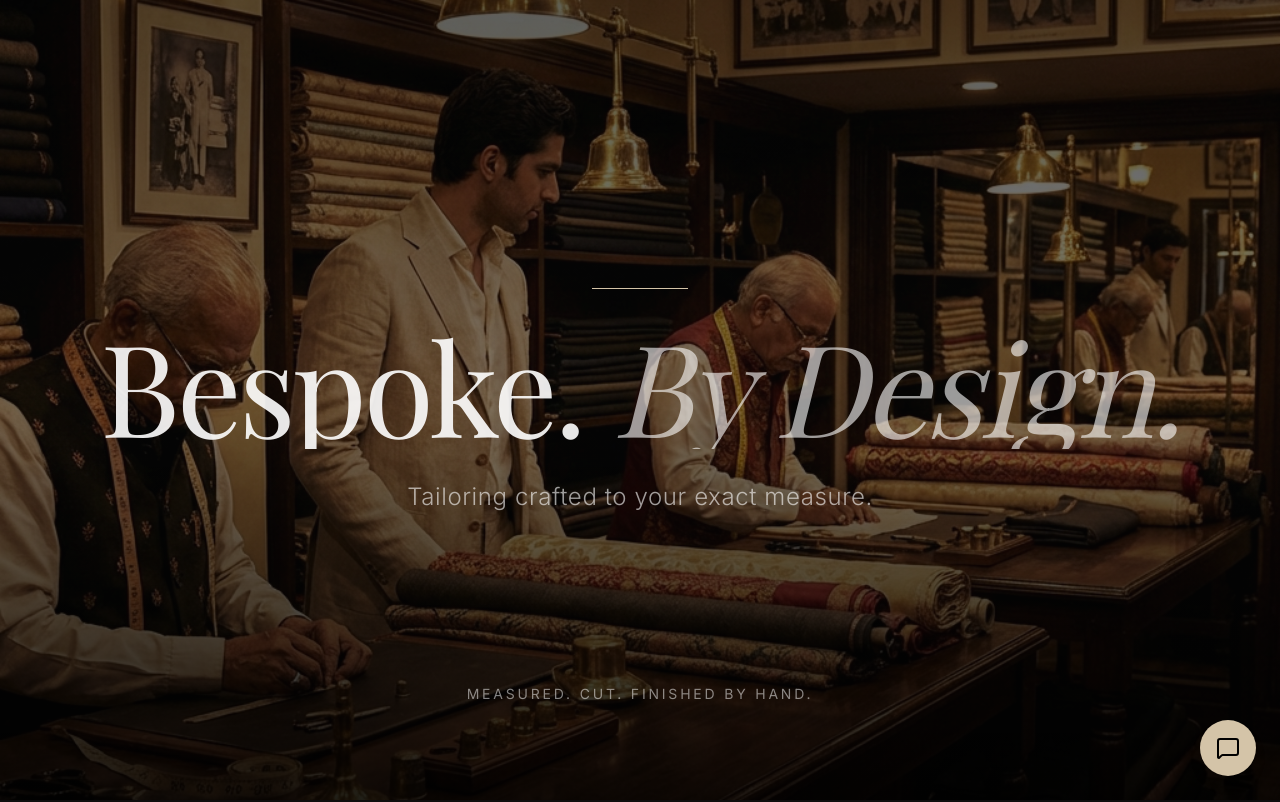
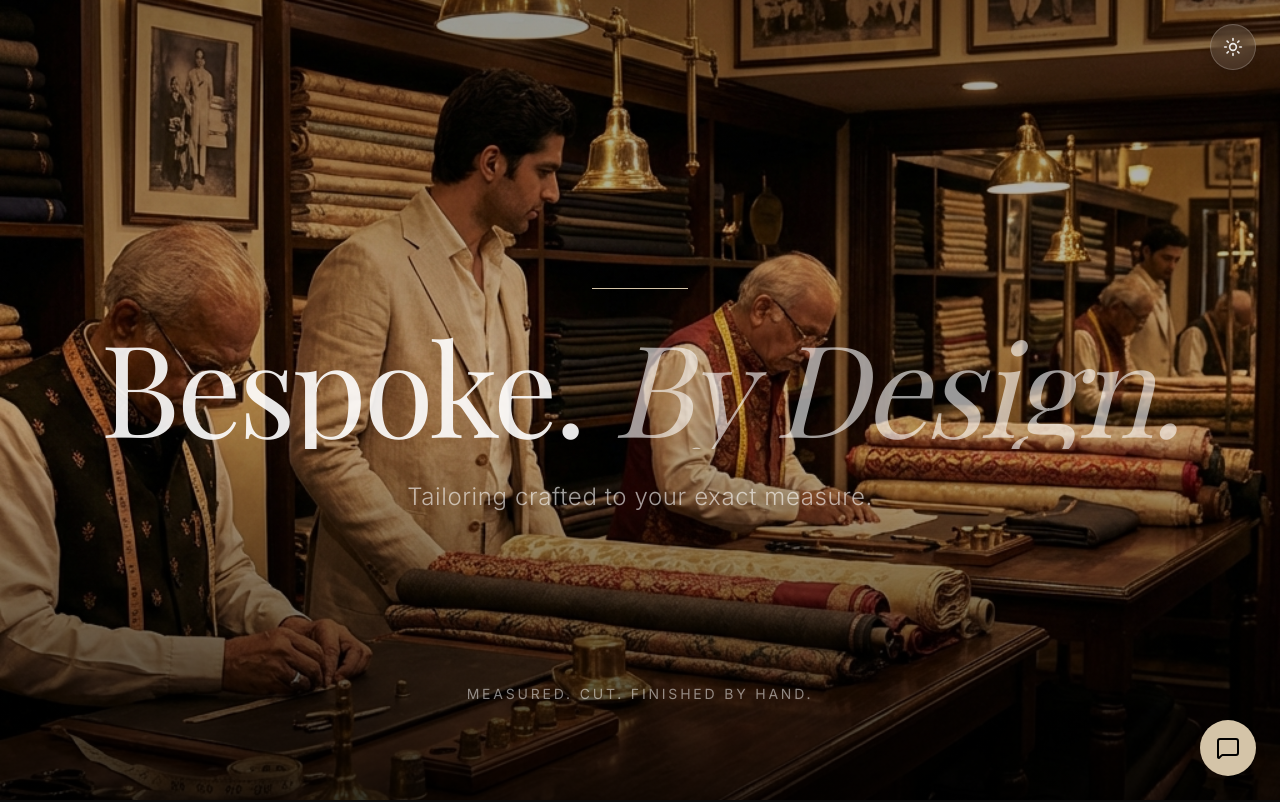
Before and after one commit to raghavendraakashu/The-tailor-house, a Next.js app: page / in a window 1280 px wide. Shown: the top 802 px of the page. Built offline with nearby package versions, Linux system fonts and the light colour scheme; a web font is replaced by a local one.

Commit message:
Implement Light/Dark mode and fix image opacity

```diff
--- a/app/globals.css
+++ b/app/globals.css
@@ -6,6 +6,18 @@
   --secondary: rgba(255, 255, 255, 0.6);
   --accent: #D4C4A8;
   /* Warm beige */
+}
+
+[data-theme='light'],
+.light {
+  --background: #F5F5F0;
+  /* Off-white / Cream */
+  --foreground: #1A1A1A;
+  /* Charcoal */
+  --secondary: #595959;
+  /* Grey */
+  --accent: #8B7E66;
+  /* Darker Bronze/Gold */
 }
 
 @theme inline {
--- a/app/layout.tsx
+++ b/app/layout.tsx
@@ -25,6 +25,8 @@ import SmoothScroll from "@/components/SmoothScroll";
 import CustomCursor from "@/components/CustomCursor";
 import Preloader from "@/components/Preloader";
 import ChatWidget from "@/components/ChatWidget";
+import { ThemeProvider } from "@/components/ThemeProvider";
+import ThemeToggle from "@/components/ThemeToggle";
 
 // ... existing imports
 
@@ -34,17 +36,20 @@ export default function RootLayout({
   children: React.ReactNode;
 }>) {
   return (
-    <html lang="en">
+    <html lang="en" suppressHydrationWarning>
       <body
         className={`${playfair.variable} ${inter.variable} antialiased font-sans bg-background text-foreground`}
       >
+        <ThemeProvider attribute="class" defaultTheme="dark" enableSystem={false}>
           <SmoothScroll>
             <Preloader />
             <CustomCursor />
             {children}
             <Footer />
             <ChatWidget />
+            <ThemeToggle />
           </SmoothScroll>
+        </ThemeProvider>
       </body>
     </html>
   );
--- a/app/services/fabrics/page.tsx
+++ b/app/services/fabrics/page.tsx
@@ -100,7 +100,7 @@ export default function FabricsPage() {
                                         src={item.image}
                                         alt={item.title}
                                         fill
-                                        className="object-cover transition-transform duration-700 group-hover:scale-105 opacity-90 group-hover:opacity-100"
+                                        className="object-cover transition-transform duration-700 group-hover:scale-105"
                                         sizes="(max-width: 768px) 100vw, 33vw"
                                     />
                                 </div>
--- a/components/HeroSection.tsx
+++ b/components/HeroSection.tsx
@@ -13,7 +13,7 @@ const HeroSection = () => {
                     alt="Luxury Tailoring Atelier"
                     fill
                     priority
-                    className="object-cover object-center opacity-60"
+                    className="object-cover object-center"
                     sizes="100vw"
                 />
                 {/* Dark Gradient Overlay */}
--- a/components/ServicesGrid.tsx
+++ b/components/ServicesGrid.tsx
@@ -63,7 +63,7 @@ const ServicesGrid = () => {
                                         src={service.image}
                                         alt={service.alt}
                                         fill
-                                        className="object-cover transition-transform duration-700 group-hover:scale-105 opacity-80 group-hover:opacity-100"
+                                        className="object-cover transition-transform duration-700 group-hover:scale-105"
                                         sizes="(max-width: 768px) 100vw, 25vw"
                                     />
                                 </div>
--- /dev/null
+++ b/components/ThemeProvider.tsx
@@ -0,0 +1,11 @@
+"use client";
+
+import * as React from "react";
+import { ThemeProvider as NextThemesProvider } from "next-themes";
+
+export function ThemeProvider({
+    children,
+    ...props
+}: React.ComponentProps<typeof NextThemesProvider>) {
+    return <NextThemesProvider {...props}>{children}</NextThemesProvider>;
+}
--- /dev/null
+++ b/components/ThemeToggle.tsx
@@ -0,0 +1,31 @@
+"use client";
+
+import { useTheme } from "next-themes";
+import { useEffect, useState } from "react";
+import { Sun, Moon } from "lucide-react";
+import { motion } from "framer-motion";
+
+export default function ThemeToggle() {
+    const { theme, setTheme } = useTheme();
+    const [mounted, setMounted] = useState(false);
+
+    useEffect(() => {
+        setMounted(true);
+    }, []);
+
+    if (!mounted) return null;
+
+    return (
+        <motion.button
+            initial={{ opacity: 0, scale: 0.8 }}
+            animate={{ opacity: 1, scale: 1 }}
+            whileHover={{ scale: 1.1 }}
+            whileTap={{ scale: 0.9 }}
+            onClick={() => setTheme(theme === "dark" ? "light" : "dark")}
+            className="fixed top-6 right-6 z-50 p-3 rounded-full bg-white/10 backdrop-blur-md border border-white/20 text-foreground hover:bg-white/20 transition-colors shadow-lg"
+            aria-label="Toggle Theme"
+        >
+            {theme === "dark" ? <Sun size={20} /> : <Moon size={20} />}
+        </motion.button>
+    );
+}
--- a/package.json
+++ b/package.json
@@ -14,6 +14,7 @@
     "lenis": "^1.3.17",
     "lucide-react": "^0.563.0",
     "next": "16.1.6",
+    "next-themes": "^0.4.6",
     "react": "19.2.3",
     "react-dom": "19.2.3",
     "tailwind-merge": "^3.4.0"
```
Also changed, not shown: 1 other file (tests, documents, lock files or other folders). Lines whose indentation alone changed are shown as unchanged.
